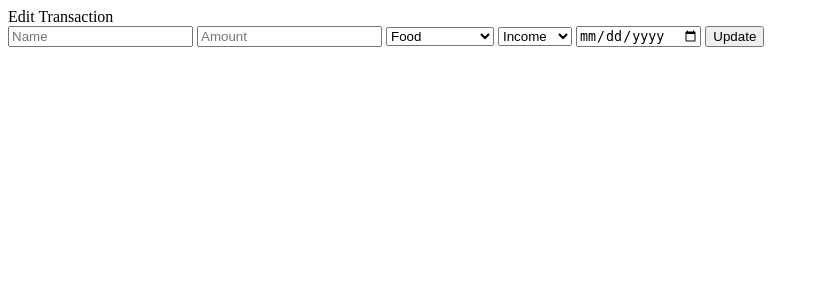
After one commit to D0ct0rg/budget-tracker-flask, a Flask app: page /edit/1 in a window 1280 px wide. The commit adds this page. Shown: the top 300 px of the page, without its empty margins (0-819 px from the left). Run offline with Flask 3, Linux system fonts and the light colour scheme; data that the repository does not hold is empty.

Commit message:
Implement transaction editing capability

```diff
--- a/app.py
+++ b/app.py
@@ -5,7 +5,8 @@ from database import (
     view_transactions,
     update_transaction,
     delete_transaction,
-    get_summary_stats
+    get_summary_stats,
+    get_transaction
 )
 
 app = Flask(__name__)
@@ -48,5 +49,29 @@ def delete(transaction_id):
     return redirect('/')
 
 
+@app.route('/edit/<int:transaction_id>')
+def edit(transaction_id):
+    transaction = get_transaction(transaction_id)
+
+    return render_template(
+        'edit.html',
+        transaction=transaction
+    )
+
+
+@app.route('/update/<int:transaction_id>', methods=['POST'])
+def update(transaction_id):
+    name = request.form['name']
+    amount = request.form['amount']
+    category = request.form['category']
+    transaction_type = request.form['transaction_type']
+    date = request.form['date']
+
+    update_transaction(transaction_id, name, amount,
+                       category, transaction_type, date)
+
+    return redirect('/')
+
+
 if __name__ == '__main__':
     app.run(debug=True)
--- a/database.py
+++ b/database.py
@@ -108,3 +108,19 @@ def get_summary_stats():
     connection.close()
 
     return current_balance, total_income, total_expense
+
+
+def get_transaction(transaction_id):
+    connection = sqlite3.connect('budget.db')
+    cursor = connection.cursor()
+
+    cursor.execute('''
+    SELECT * FROM transactions
+    WHERE id = ?
+    ''', (transaction_id,))
+
+    transaction = cursor.fetchone()
+
+    connection.close()
+
+    return transaction
--- /dev/null
+++ b/templates/edit.html
@@ -0,0 +1,35 @@
+<!DOCTYPE html>
+<html>
+
+<head>
+    <title>Edit Transaction</title>
+
+    <head>Edit Transaction</head>
+
+</head>
+
+<body>
+    <form method="POST" action="/update/{{ transaction[0] }}">
+        <input type="text" name="name" placeholder="Name" value="{{ transaction[1] }}" required>
+        <input type="number" step="0.01" name="amount" placeholder="Amount" value="{{ transaction[2] }}" required>
+        <select name="category" required>
+            <option value="Food">Food</option>
+            <option value="Transportation">Transportation</option>
+            <option value="Housing">Housing</option>
+            <option value="Entertainment">Entertainment</option>
+            <option value="Utilities">Utilities</option>
+            <option value="Healthcare">Healthcare</option>
+            <option value="Education">Education</option>
+            <option value="Job">Job</option>
+            <option value="Other">Other</option>
+        </select>
+        <select name="transaction_type" required>
+            <option value="Income">Income</option>
+            <option value="Expense">Expense</option>
+        </select>
+        <input type="date" name="date" value="{{ transaction[5] }}" required>
+        <button type="submit">Update</button>
+    </form>
+</body>
+
+</html>
--- a/templates/index.html
+++ b/templates/index.html
@@ -53,6 +53,9 @@
                 <td>{{ transaction[3] }}</td>
                 <td>{{ transaction[5] }}</td>
                 <td>
+                    <a href="/edit/{{ transaction[0]  }}">Edit</a>
+                </td>
+                <td>
                     <form action="/delete/{{ transaction[0] }}" method="POST">
                         <button type="submit">Delete</button>
                     </form>
```
